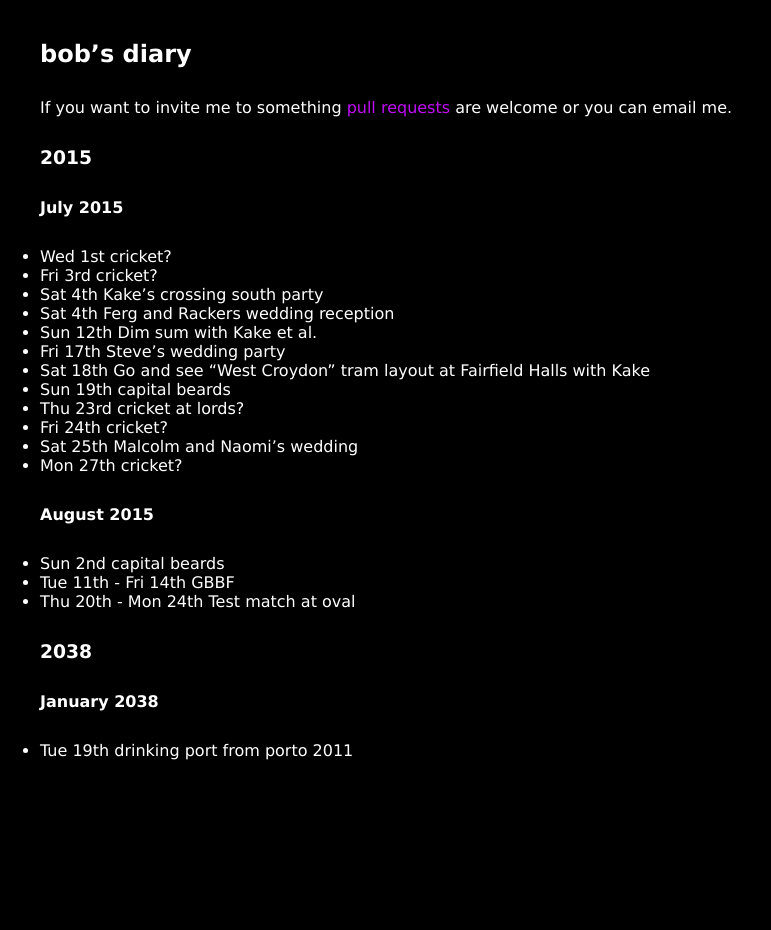
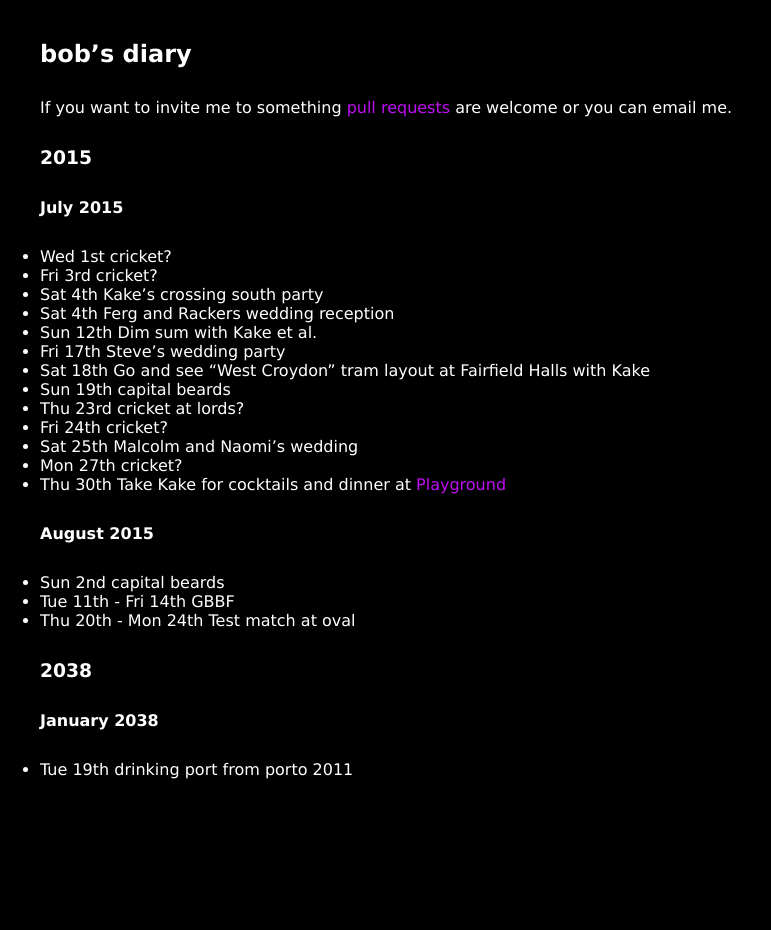
Before and after one commit to rjw1/randomness.org.uk, a Jekyll site: the page built from diary/index.md, in a window 1280 px wide. Shown: the whole page, without its empty margins (0-771 px from the left). Built offline with Jekyll 4.4.1, drawn with Linux system fonts in a browser that asks for light colours; Markdown is read by kramdown in place of the engine named in the settings.

Commit message:
Add suggestion for dinner on 30 July.

```diff
--- a/diary/index.md
+++ b/diary/index.md
@@ -24,6 +24,7 @@ are welcome or you can email me.
 * Fri 24th cricket?
 * Sat 25th Malcolm and Naomi's wedding
 * Mon 27th cricket?
+* Thu 30th Take Kake for cocktails and dinner at [Playground](http://croydon.randomness.org.uk/wiki.cgi?Playground,_63_South_End)
 
 #### August 2015 ####
 
```
